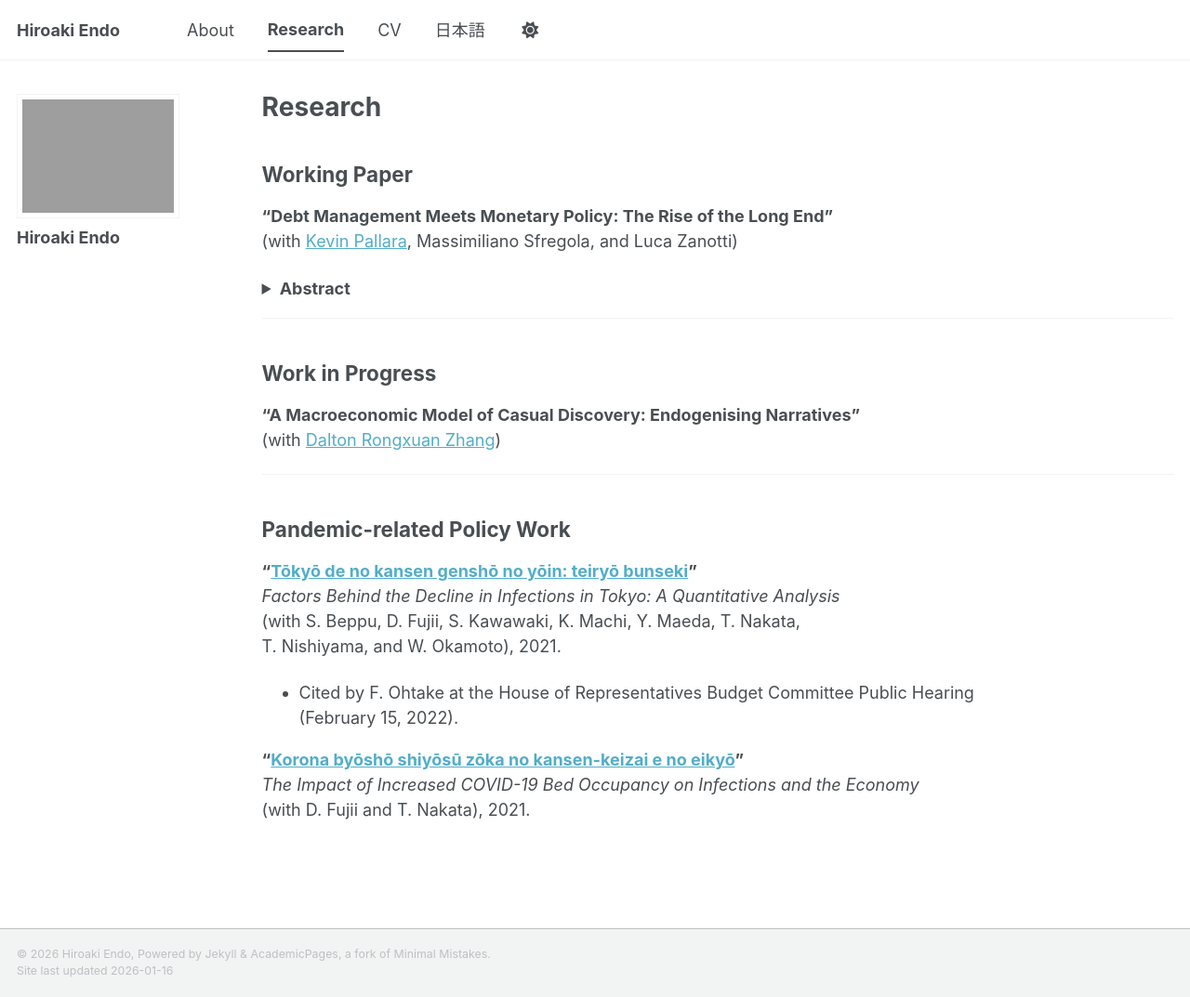
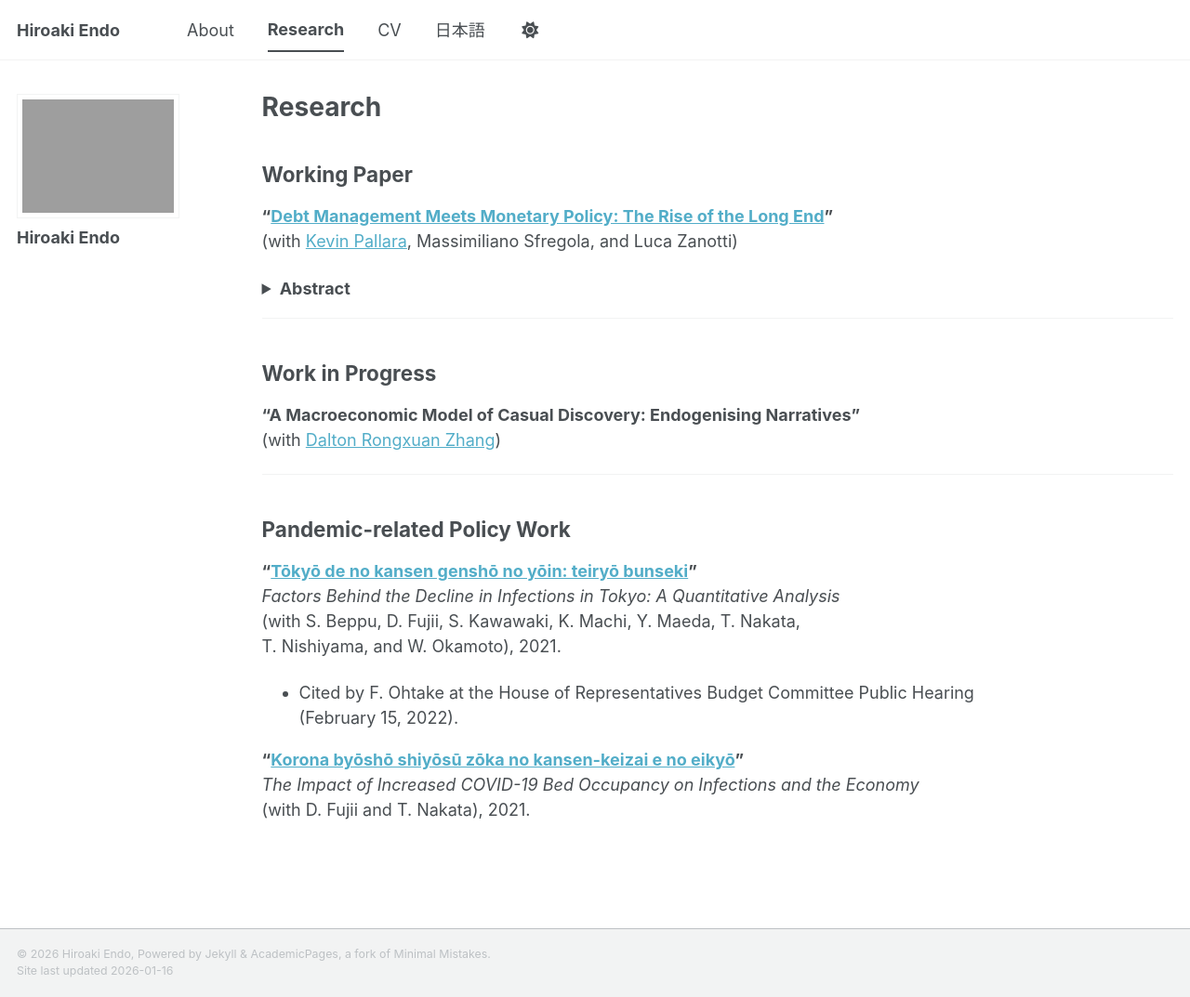
Before and after one commit to hiroendo1014/hiroendo1014.github.io, a Jekyll site: the page built from _pages/research.md, in a window 1280 px wide and 1073 px high. Shown: the whole window at 93% size. Built offline with Jekyll 4.4.1, drawn with Linux system fonts in a browser that asks for light colours; a script bundle is joined from its source files by our own code; library files that are not in the unit come from our copies; part of the change alters nothing that is shown.

```diff
--- a/_pages/research.md
+++ b/_pages/research.md
@@ -10,7 +10,7 @@ redirect_from:
 {% include base_path %}
 
 ## Working Paper
-**“Debt Management Meets Monetary Policy: The Rise of the Long End”**
+**“[Debt Management Meets Monetary Policy: The Rise of the Long End](../../files/research/tps/tps.pdf)”**
 (with [Kevin Pallara](https://sites.google.com/view/kpallara/), Massimiliano Sfregola, and Luca Zanotti)
 <details>
   <summary><strong>Abstract</strong></summary>
```
